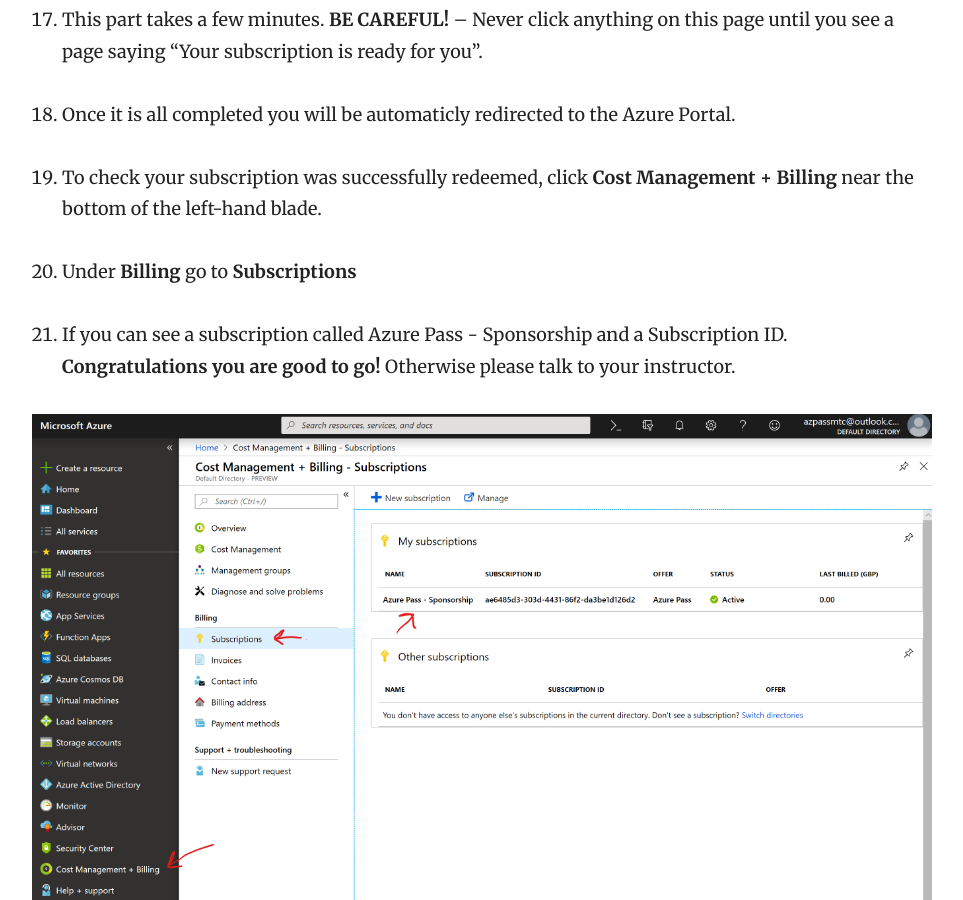
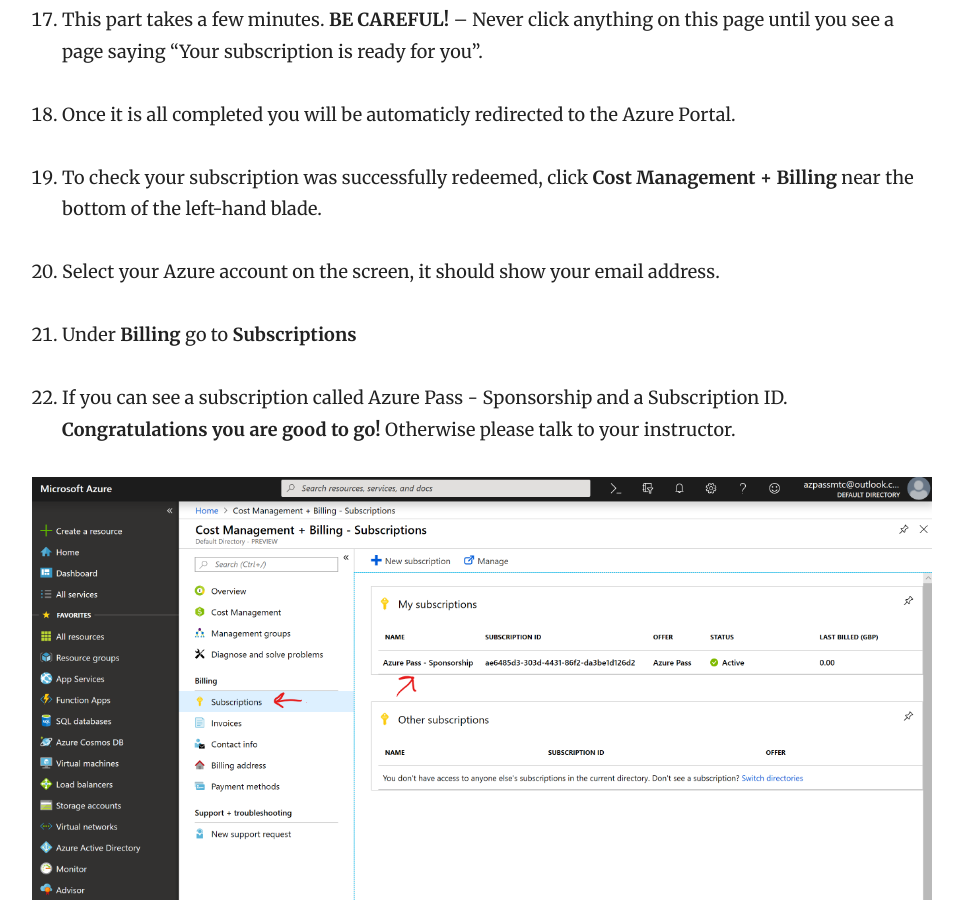
Before and after one commit to BenMcGarry/AzureIaaSLab, a Jekyll site: the page built from _docs/01setup/azurepass.md, in a window 1280 px wide and 900 px high, scrolled down 6548 px. Shown: the whole window, without its empty margins (308-1271 px from the left). Built offline with Jekyll 4.4.1, drawn with Linux system fonts in a browser that asks for light colours.

Commit message:
Update azurepass.md

```diff
--- a/_docs/01setup/azurepass.md
+++ b/_docs/01setup/azurepass.md
@@ -64,6 +64,8 @@ You can only assign one free trial/Azure Pass during the entire life of a Micros
 
 1. To check your subscription was successfully redeemed, click **Cost Management + Billing** near the bottom of the left-hand blade.
 
+1. Select your Azure account on the screen, it should show your email address.
+
 1. Under **Billing** go to **Subscriptions**
 
 1. If you can see a subscription called Azure Pass - Sponsorship and a Subscription ID. **Congratulations you are good to go!** Otherwise please talk to your instructor.
```
